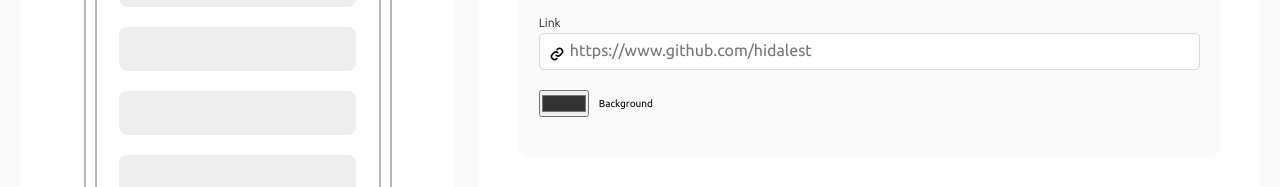
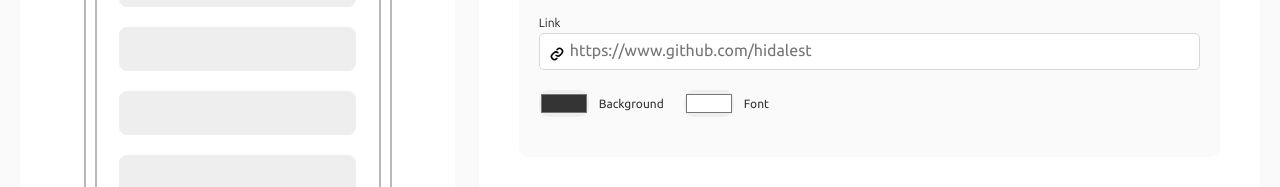
Before and after one commit to hidalest/link-sharing-app, a React (Vite) app: page /home in a window 1280 px wide. Both pictures are taken after a click on the button "+ Add New Link". Shown: the part 477-664 px from the top of the page. Built offline with nearby package versions, Linux system fonts and the light colour scheme.

Commit message:
feat: finished adding the color change

```diff
--- a/src/components/PhoneMockup/PhoneMockup.module.scss
+++ b/src/components/PhoneMockup/PhoneMockup.module.scss
@@ -24,6 +24,13 @@
       margin: 1rem 0 1.3rem;
       display: flex;
       align-items: center;
+      text-decoration: none;
+
+      .platformName {
+        margin-left: 1rem;
+        font-size: 1.2rem;
+        font-weight: 400;
+      }
     }
   }
 
--- a/src/components/PhoneMockup/PhoneMockup.tsx
+++ b/src/components/PhoneMockup/PhoneMockup.tsx
@@ -28,8 +28,13 @@ export const PhoneMockup = ({
                   key={index}
                   style={{ backgroundColor }}
                 >
-                  <SVGWrapper markup={icon} color={fontColor || '#fff'} />
-                  <span>{name}</span>
+                  <SVGWrapper markup={icon} color={fontColor || '#ffffff'} />
+                  <span
+                    style={{ color: fontColor }}
+                    className={styles.platformName}
+                  >
+                    {name}
+                  </span>
                 </a>
               );
             }
--- a/src/components/UI/InputColor/InputColor.module.scss
+++ b/src/components/UI/InputColor/InputColor.module.scss
@@ -1,14 +1,28 @@
+@import '../../../sassStyles/variables';
+
 .inputColor {
   display: flex;
   align-items: center;
   padding: 2rem 0;
+  margin-right: 2rem;
 
   input {
+    appearance: none;
     margin-right: 1rem;
+    border: none;
+    border-radius: $border-radius;
+    appearance: none;
+    box-shadow: rgba($color: $dark-grey, $alpha: 0.5);
     cursor: pointer;
+
+    &::color-swatch {
+      border: 3px;
+    }
   }
 
   label {
+    color: $dark-grey;
     text-transform: capitalize;
+    font-size: 1.2rem;
   }
 }
--- a/src/components/UI/InputColor/InputColor.tsx
+++ b/src/components/UI/InputColor/InputColor.tsx
@@ -5,10 +5,18 @@ interface InputColorProps {
   label: string;
   onColorChange: (inputEl: HTMLInputElement) => void;
   name: string;
+  defaultColor: string;
+  className?: string;
 }
 
-export const InputColor = ({ label, onColorChange, name }: InputColorProps) => {
-  const [inputColor, setInputColor] = useState('#333333');
+export const InputColor = ({
+  label,
+  onColorChange,
+  name,
+  defaultColor,
+  className = '',
+}: InputColorProps) => {
+  const [inputColor, setInputColor] = useState(defaultColor);
 
   const onChangeHandlerInput = (e: ChangeEvent<HTMLInputElement>) => {
     setInputColor(e.target.value);
@@ -16,7 +24,7 @@ export const InputColor = ({ label, onColorChange, name }: InputColorProps) => {
   };
 
   return (
-    <div className={styles.inputColor}>
+    <div className={`${styles.inputColor} ${styles[className]}`}>
       <input
         type='color'
         name={name}
--- a/src/layout/HomeLinks/HomeLinks.tsx
+++ b/src/layout/HomeLinks/HomeLinks.tsx
@@ -109,10 +109,6 @@ function HomeLinks(props: HomeLinksProps) {
                                 {...provided.draggableProps}
                                 {...provided.dragHandleProps}
                                 ref={provided.innerRef}
-                                // style={getItemStyle(
-                                //   snapshot.isDragging,
-                                //   provided.draggableProps.style
-                                // )}
                               >
                                 <LinkForm
                                   linkFormProps={linkFormProps}
--- a/src/layout/HomeLinks/LinkForm/LinkForm.module.scss
+++ b/src/layout/HomeLinks/LinkForm/LinkForm.module.scss
@@ -56,4 +56,9 @@
       width: 100%;
     }
   }
+
+  .inputColorContainer {
+    display: flex;
+    justify-content: flex-start;
+  }
 }
--- a/src/layout/HomeLinks/LinkForm/LinkForm.tsx
+++ b/src/layout/HomeLinks/LinkForm/LinkForm.tsx
@@ -55,7 +55,9 @@ const LinkForm = (props: LinkFormProps) => {
   };
 
   const onColorChange = (inputElement: HTMLInputElement) => {
-    const attributeElement = inputElement.name;
+    const attributeElement = inputElement.name as
+      | 'backgroundColor'
+      | 'fontColor';
 
     const elementValue = inputElement.value;
 
@@ -121,11 +123,20 @@ const LinkForm = (props: LinkFormProps) => {
           returnIsInputValid={onIsInputValidHandler}
         />
       </section>
-      <section>
+      <section className={styles.inputColorContainer}>
         <InputColor
           label={'background'}
           onColorChange={onColorChange}
           name={'backgroundColor'}
+          defaultColor={'#333333'}
+          className={styles.test}
+        />
+        <InputColor
+          label={'Font'}
+          onColorChange={onColorChange}
+          name={'fontColor'}
+          defaultColor={'#ffffff'}
+          className={styles.test}
         />
       </section>
     </Card>
--- a/src/store/store.ts
+++ b/src/store/store.ts
@@ -83,24 +83,16 @@ const mainStore = createSlice({
 
     updateLinkColor(state, action: PayloadAction<updateColorProps>) {
       const { linkId, attributeElement, elementValue } = action.payload;
-      // console.log(
-      //   '🚀 ~ file: store.ts:85 ~ updateLinkColor ~ inputElement:',
-      //   inputElement
-      // );
 
       const foundLink = state.links.find((link) => link.linkId === linkId);
 
       if (foundLink) {
-        foundLink[attributeElement] = elementValue;
+        // eslint-disable-next-line @typescript-eslint/no-explicit-any
+        (foundLink as any)[attributeElement] = elementValue;
       }
     },
   },
 });
-
-// Use the PayloadAction type to declare the contents of `action.payload`
-/*incrementByAmount: (state, action: PayloadAction<number>) => {
-        state.value += action.payload
-      },*/
 
 const store = configureStore({
   reducer: {
```
